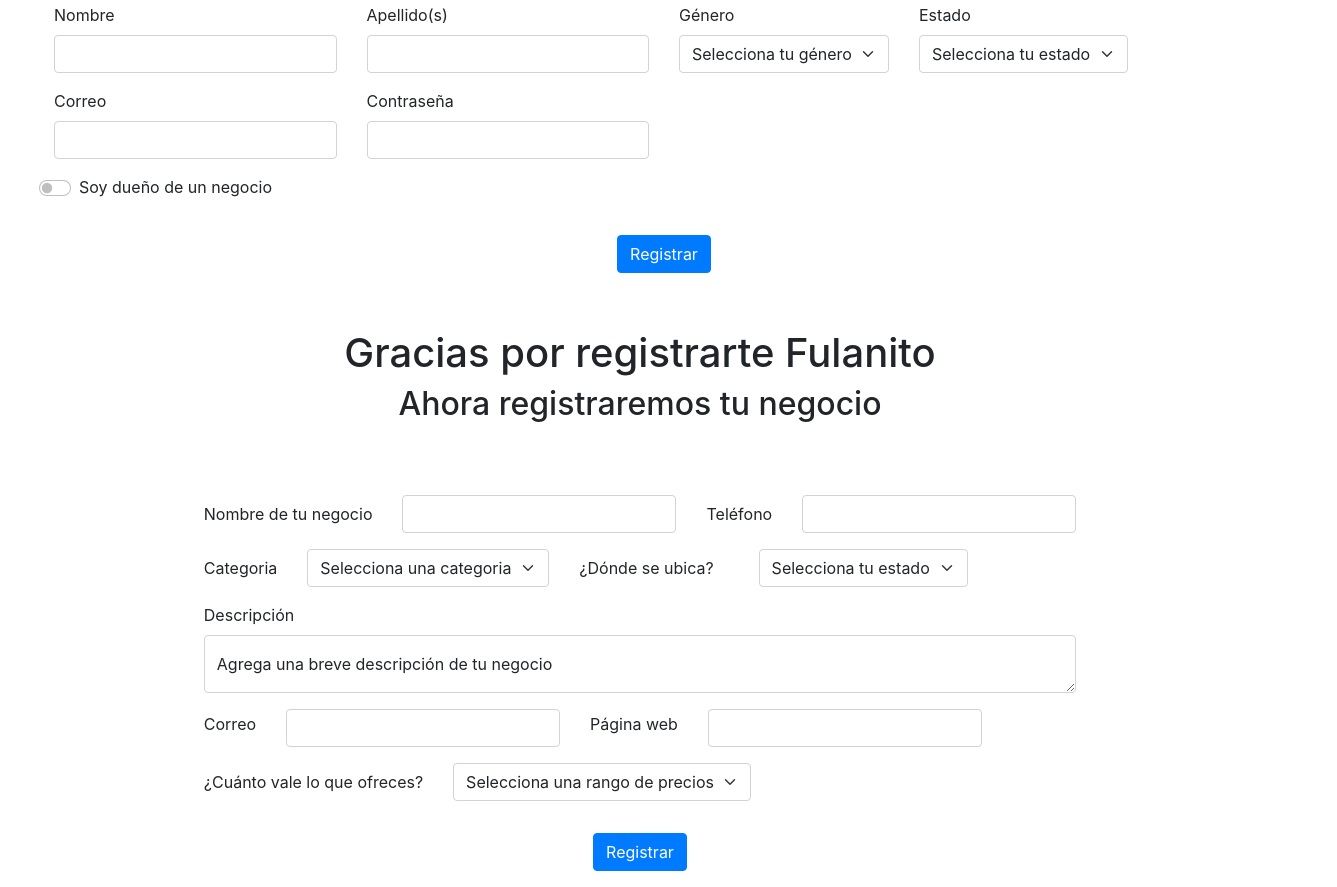
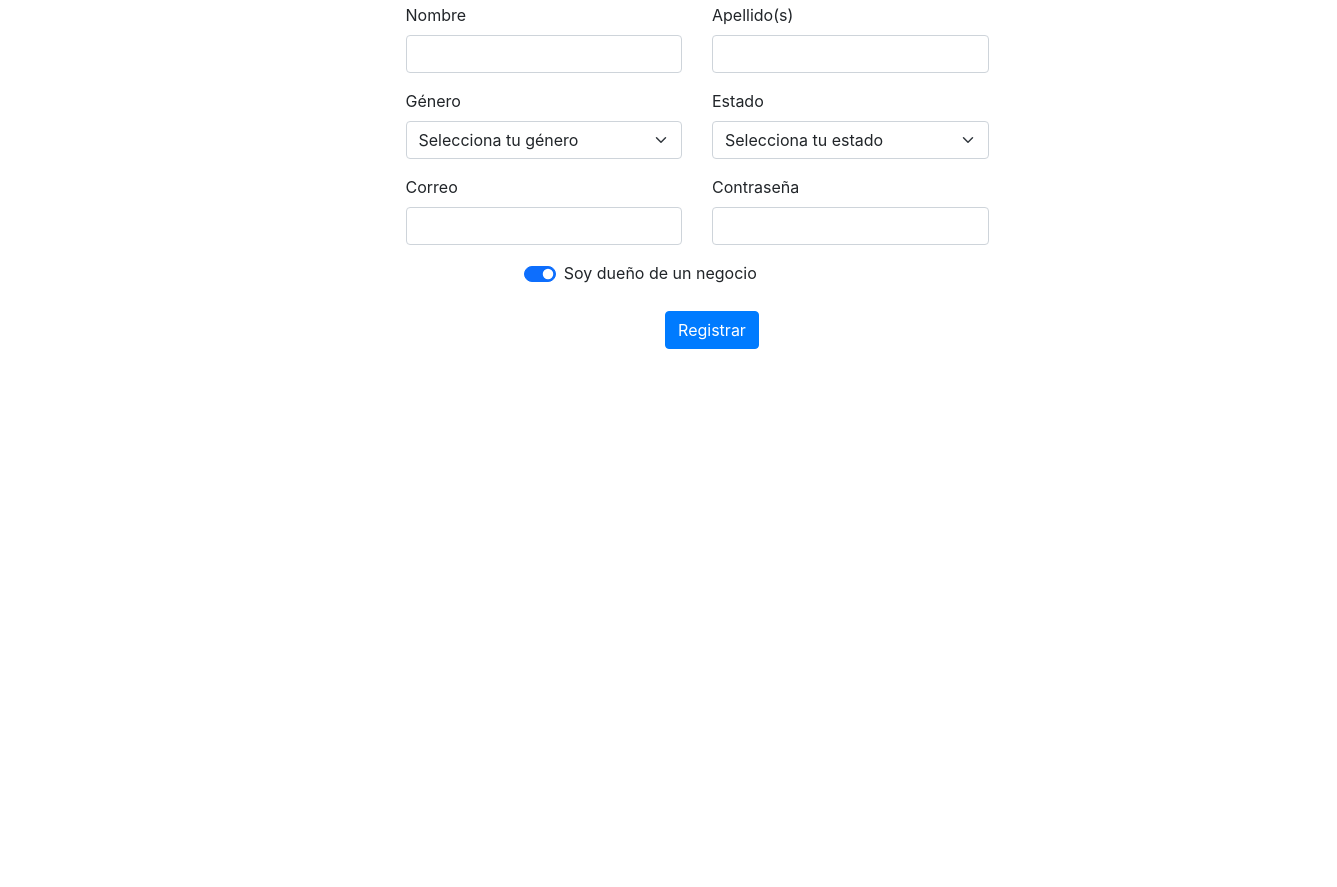
Before and after one commit to RafaelASantosTrujillo/aquiesta, a React (Create React App) app: page /register in a window 1280 px wide. Shown: the part 400-1287 px from the top of the page, 1337 px wide, since content can reach past the window. After the commit the page ends 800 px from the top, so only its background shows below. Built offline with nearby package versions, Linux system fonts and the light colour scheme.

Commit message:
Estado correcto para registro de Usuario para poder mandar a la BD

```diff
--- a/src/components/Commerce.jsx
+++ b/src/components/Commerce.jsx
@@ -14,13 +14,13 @@ function Commerce() {
                     <div className="mb-3">
                         <div className="row g-3 d-flex flex-row align-items-center">
                             <div className="col-auto">
-                                <label for="commerceRegister" class="col-form-label" required>Nombre de tu negocio</label>
+                                <label className="col-form-label" required>Nombre de tu negocio</label>
                             </div>
                             <div className="col-auto">
                                 <input type="text" className="form-control" />
                             </div>
                             <div className="col-auto">
-                                <label for="lastNameRegister" class="col-form-label" required>Teléfono</label>
+                                <label className="col-form-label" required>Teléfono</label>
                             </div>
                             <div className="col-auto">
                                 <input type="number" className="form-control" required/>
@@ -30,11 +30,11 @@ function Commerce() {
                     <div className="mb-3">
                         <div className="row g-3 d-flex flex-row align-items-center">
                             <div className="col-auto">
-                                <label for="genderRegister" class="col-form-label">Categoria</label>
+                                <label  className="col-form-label">Categoria</label>
                             </div>
                             <div className="col-auto">
                                 <select className="form-select" required>
-                                    <option selected>Selecciona una categoria</option>
+                                    <option defaultValue="">Selecciona una categoria</option>
                                     <option value="1">Abarrotes</option>
                                     <option value="2">Clínica y/o farmacia</option>
                                     <option value="3">Estética</option>
@@ -49,12 +49,12 @@ function Commerce() {
                                 </select>
                             </div>
                             <div className="col-auto">
-                                <label for="stateRegister" class="col-form-label">¿Dónde se ubica?</label>
+                                <label className="col-form-label">¿Dónde se ubica?</label>
                             </div>
                             <div className="col-auto">
                                 <div className="col-auto">
                                     <select className="form-select" required>
-                                        <option selected>Selecciona tu estado</option>
+                                        <option defaultValue="">Selecciona tu estado</option>
                                         <option value="Aguascalientes">Aguascalientes</option>
                                         <option value="Baja California">Baja California</option>
                                         <option value="Baja California Sur">Baja California Sur</option>
@@ -94,22 +94,22 @@ function Commerce() {
 
                     </div>
                     <div className="mb-3">
-                    <label for="descriptionCommerce" className="form-label">Descripción</label>
+                    <label  className="form-label">Descripción</label>
                     <div className="form-floating">
                         <textarea className="form-control" placeholder="Leave a comment here" id="floatingTextarea" required></textarea>
-                        <label for="floatingTextarea">Agrega una breve descripción de tu negocio</label>
+                        <label className="form-label">Agrega una breve descripción de tu negocio</label>
                     </div>
                     </div>
                     <div className="mb-3">
                         <div className="row g-3 d-flex flex-row align-items-center">
                             <div className="col-auto">
-                                <label for="emailRegister" className="form-label">Correo</label>
+                                <label className="form-label">Correo</label>
                             </div>
                             <div className="col-auto">
                                 <input type="email" className="form-control" id="emailCommerce" />
                             </div>
                             <div className="col-auto">
-                                <label for="passwordRegister" className="form-label">Página web</label>
+                                <label className="form-label">Página web</label>
                             </div>
                             <div className="col-auto">
                                 <input type="url" className="form-control" id="linkCommerce" />
@@ -119,11 +119,11 @@ function Commerce() {
                     <div className="mb-3">
                         <div className="row g-3 d-flex flex-row align-items-center">
                             <div className="col-auto">
-                                <label for="genderRegister" class="col-form-label">¿Cuánto vale lo que ofreces?</label>
+                                <label className="col-form-label">¿Cuánto vale lo que ofreces?</label>
                             </div>
                             <div className="col-auto">
                                 <select className="form-select" required>
-                                    <option selected>Selecciona una rango de precios</option>
+                                    <option defaultValue="">Selecciona una rango de precios</option>
                                     <option value="1">$1-$100</option>
                                     <option value="2">$1-$1000</option>
                                     <option value="3">$50-$500</option>
--- a/src/components/Register.jsx
+++ b/src/components/Register.jsx
@@ -1,243 +1,198 @@
-import React, { useState } from "react";
+import React from "react";
 import Commerce from "./Commerce";
 
 let states = [
     {
         label: "Aguascalientes",
-        key: 'Aguascalientes',
         value: 'Aguascalientes'
     }, {
         label: "Baja California",
-        key: 'Baja California',
         value: 'Baja California'
     }, {
         label: "Campeche",
-        key: 'Campeche',
         value: 'Campeche'
     }, {
         label: "Chiapas",
-        key: 'Chiapas',
         value: 'Chiapas'
     }, {
-        label: "Chihuahuas",
-        key: 'Chihuahua',
+        label: "Chihuahua",
         value: 'Chihuahua'
     }, {
         label: "Ciudad de México",
-        key: 'Ciudad de México',
         value: 'Ciudad de México'
     }, {
         label: "Coahuila",
-        key: 'Coahuila',
         value: 'Coahuila'
     }, {
         label: "Colima",
-        key: 'Colima',
         value: 'Colima'
     }, {
         label: "Durango",
-        key: 'Durango',
         value: 'Durango'
     }, {
         label: "Estado de México",
-        key: 'Estado de México',
         value: 'Estado de México'
     }, {
         label: "Guanajuato",
-        key: 'Guanajuato',
         value: 'Guanajuato'
     }, {
         label: "Guerrero",
-        key: 'Guerrero',
         value: 'Guerrero'
     }, {
         label: "Hidalgo",
-        key: 'Hidalgo',
         value: 'Hidalgo'
     }, {
         label: "Jalisco",
-        key: 'Jalisco',
         value: 'Jalisco'
     }, {
         label: "Michoacán",
-        key: 'Michoacán',
         value: 'Michoacán'
     }, {
         label: "Morelos",
-        key: 'Morelos',
         value: 'Morelos'
     }, {
         label: "Nayarit",
-        key: 'Nayarit',
         value: 'Nayarit'
     }, {
         label: "Nuevo León",
-        key: 'Nuevo León',
         value: 'Nuevo León'
     }, {
         label: "Oaxaca",
-        key: 'Oaxaca',
         value: 'Oaxaca'
     }, {
         label: "Puebla",
-        key: 'Puebla',
         value: 'Puebla'
     }, {
         label: "Querétaro",
-        key: 'Querétaro',
         value: 'Querétaro'
     }, {
         label: "Quintana Roo",
-        key: 'Quintana Roo',
         value: 'Quintana Roo'
     }, {
         label: "San Luis Potosí",
-        key: 'San Luis Potosí',
         value: 'San Luis Potosí'
     }, {
         label: "Sinaloa",
-        key: 'Sinaloa',
         value: 'Sinaloa'
     }, {
         label: "Sonora",
-        key: 'Sonora',
         value: 'Sonora'
     }, {
         label: "Tabasco",
-        key: 'Tabasco',
         value: 'Tabasco'
     }, {
         label: "Tamaulipas",
-        key: 'Tamaulipas',
         value: 'Tamaulipas'
     }, {
         label: "Tlaxcala",
-        key: 'Tlaxcala',
         value: 'Tlaxcala'
     }, {
         label: "Veracruz",
-        key: 'Veracruz',
         value: 'Veracruz'
     }, {
         label: "Yucatán",
-        key: 'Yucatán',
         value: 'Yucatán'
     }, {
         label: "Zacatecas",
-        key: 'Zacatecas',
         value: 'Zacatecas'
     }
 ]
 
-let formElements = [
-    {
-        label: "Nombre",
-        key: 'name',
-        type: 'text'
-    }, {
-        label: "Apellido(s)",
-        key: 'lastname',
-        type: 'text'
-    },
-    {
-        label: "Género",
-        key: 'gender',
-        type: 'select'
-    }, {
-        label: "Estado",
-        key: 'state',
-        type: 'select'
-    },
-    {
-        label: "Correo",
-        key: 'mail',
-        type: 'mail'
-    }, {
-        label: "Contraseña",
-        key: 'password',
-        type: 'password'
-    }, {
-        label: "Soy dueño de un negocio",
-        key: 'type',
-        type: 'checkbox'
-    }
-]
 
+class Register extends React.Component {
+    constructor(props) {
+        super(props);
+        this.state = {
+            name: '',
+            lastname: '',
+            gender: '',
+            usrState: '',
+            mail: '',
+            password: '',
+            type: true,
+        };
 
-
-
-function Register() {
-    const [formData, setFormData] = useState({})
-    const [formState, setFormState] = useState({})
-
-    const handleChange = (value, key) => {
-        setFormData({ ...formData, ...{ [key]: value } });
-    }
-    const submit = () => {
-        if (isFormInValid()) {
-            return
-        }
-        alert(JSON.stringify(formData))
+        this.changeHandlerRegister = this.changeHandlerRegister.bind(this);
+        this.submitHandlerRegister = this.submitHandlerRegister.bind(this);
     }
 
-    const isFormInValid = () => {
-        let returnValue = false;
-        formElements.forEach(formElement => {
-            if (formData[formElement.key] === undefined) {
-                alert(formElement.label + " is missing");
-                returnValue = true
-            }
-        })
-
-        return returnValue
+    submitHandlerRegister = (event) => {
+        event.preventDefault();
+        let name = this.state.name;
+        let lastname = this.state.lastname;
+        let gender = this.state.gender;
+        let state = this.state.usrState;
+        let mail = this.state.mail;
+        let password = this.state.password;
+        let type = this.state.type;
+        console.log(this.state);
     }
 
+    changeHandlerRegister = (event) => {
+        const target = event.target;
+        const value = target.type === 'checkbox' ? target.checked : target.value;
+        const name = target.name;
+        this.setState({ [name]: value });
+    }
 
-
+    render() {
         return (
             <React.Fragment>
-            <div className="pt-3 mb-3 container-fluid d-flex flex-column">
+                <div className="pt-3 mb-3 ms-5  container-fluid d-flex flex-column">
                     <div className="d-flex justify-content-center">
                         <h1>Registrate</h1>
                     </div>
                     <div className="mb-3 d-flex justify-content-center">
                         <h2>Queremos que te unas a nuestra comunidad</h2>
                     </div>
-                <div className="m-4 pt-4 container-fluid d-flex justify-content-center">
-                    <form className="row g-3 d-flex flex-row" novalidate>
-                        {formElements.map(formElement => {
-                            if (formElement.type === "select" && formElement.key === "gender") {
-                                return <div className="g-3 col-auto">
-                                    <label
-                                        for={formData[formElement.label]}
-                                        className="form-label">
-                                        {formElement.label}
-                                    </label>
-                                    <select onChange={(e) => {
-                                        handleChange(e.target.value, formElement.key)
-                                    }}
-                                        className="form-select">
-                                        <option value="" key="" selected>Selecciona tu género</option>
-                                        <option value="femenino" key="femenino"> Femenino </option>
-                                        <option value="masculino" key="masculino">Masculino</option>
+                    <div className="m-4 pt-4 container-fluid">
+                        <form className="row g-3 d-flex flex-column" onSubmit={this.submitHandlerRegister}>
+                            <div className="row d-flex justify-content-center">
+                                <div className="col-md-3 g-3">
+                                    <label className="form-label">Nombre</label>
+                                    <input
+                                        className="form-control"
+                                        type="text"
+                                        name="name"
+                                        value={this.state.name}
+                                        onChange={this.changeHandlerRegister}
+                                        required
+                                    />
+                                </div>
+                                <div className="col-md-3 g-3">
+                                    <label className="form-label">Apellido(s)</label>
+                                    <input
+                                        className="form-control"
+                                        type="text"
+                                        name="lastname"
+                                        value={this.state.lastname}
+                                        onChange={this.changeHandlerRegister}
+                                        required
+                                    />
+                                </div>
+                            </div>
+                            <div className="row d-flex justify-content-center">
+                                <div className="col-md-3 g-3">
+                                    <label className="form-label"> Género </label>
+                                    <select value={this.state.gender}
+                                        className="form-select" onChange={this.changeHandlerRegister}
+                                        name="gender" required>
+                                        <option defaultValue>Selecciona tu género</option>
+                                        <option value="femenino"> Femenino </option>
+                                        <option value="masculino">Masculino</option>
                                     </select>
                                 </div>
-                            } else if (formElement.type === "select" && formElement.key === "state") {
-                                return <div className="col-auto">
-                                    <label
-                                        className="form-label">
-                                        {formElement.label}
-                                    </label>
-                                    <select onChange={(e) => {
-                                        handleChange(e.target.value, formElement.key)
-                                    }}
-                                        className="form-select">
-                                        <option value="" key="" selected>Selecciona tu estado</option>
+                                <div className="col-md-3 g-3">
+                                    <label className="form-label"> Estado </label>
+                                    <select value={this.state.usrState}
+                                        className="form-select" onChange={this.changeHandlerRegister}
+                                        name="usrState" required>
+                                        <option defaultValue>Selecciona tu estado</option>
                                         {
                                             states.map(state => {
                                                 return <option
+                                                    key={state.value}
                                                     value={state.value}
-                                                    key={state.key}
                                                 >
                                                     {state.label}
                                                 </option>
@@ -245,56 +200,50 @@ function Register() {
                                         }
                                     </select>
                                 </div>
-                            } else if (formElement.type === "checkbox") {
-                                return <div className="form-check">
-                                    <div className="form-check form-switch">
+                            </div>
+                            <div className="row d-flex justify-content-center">
+                                <div className="col-md-3 g-3">
+                                    <label className="form-label">Correo</label>
+                                    <input
+                                        className="form-control"
+                                        type="mail"
+                                        name="mail"
+                                        onChange={this.changeHandlerRegister}
+                                        required
+                                    />
+                                </div>
+                                <div className="col-md-3 g-3">
+                                    <label className="form-label">Contraseña</label>
+                                    <input
+                                        className="form-control"
+                                        type="password"
+                                        name="password"
+                                        onChange={this.changeHandlerRegister}
+                                        required
+                                    />
+                                </div>
+                            </div>
+                            <div className="row d-flex justify-content-center">
+                                <div className="col-md-3 g-3 d-flex flex-row form-check form-switch">
                                     <input
                                         className="form-check-input"
-                                            type={formElement.type}
-                                            key={formElement.key}
+                                        type="checkbox"
+                                        checked={this.state.type}
+                                        name="type"
+                                        onChange={this.changeHandlerRegister}
                                     />
-                                        <label
-                                            className="form-check-label"
-                                        >
-                                            {formElement.label}
-                                        </label>
+                                    <label className="form-label">Soy dueño de un negocio</label>
                                 </div>
                             </div>
-                            }
-                            else {
-                                return <div className="col-md-3">
-                                    <label
-                                        className="form-label">
-                                        {formElement.label}
-                                    </label>
-                                    <input
-                                        className="form-control"
-                                        type={formData[formElement.type]}
-                                        value={formData[formElement.key]}
-                                        onChange={(e) => {
-                                            handleChange(e.target.value, formElement.key)
-                                        }}
-                                    />
-                                </div>
-                            }
-                        })}
-                        <div className="pt-3 d-flex flex-row justify-content-center">
-                            <button type="submit" className="btn btn-primary" onClick={
-                                (e) => {
-                                    e.preventDefault();
-                                    submit()
-                                }}>
-                                Registrar
-                            </button>
+                            <div className="row-md-3 g-3 d-flex justify-content-center">
+                                <button type="submit" className="btn btn-primary">Registrar</button>
                             </div>
                         </form>
                     </div>
                 </div>
-
-            <Commerce />
             </React.Fragment>
         );
-
+    }
 }
 
 export default Register;
```
Lines whose indentation alone changed are shown as unchanged.
